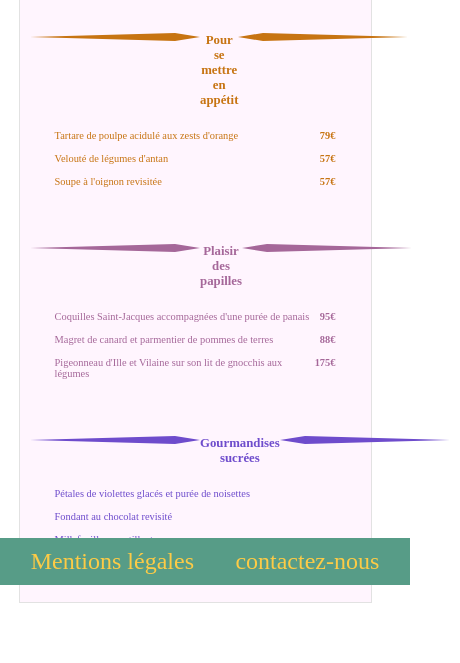
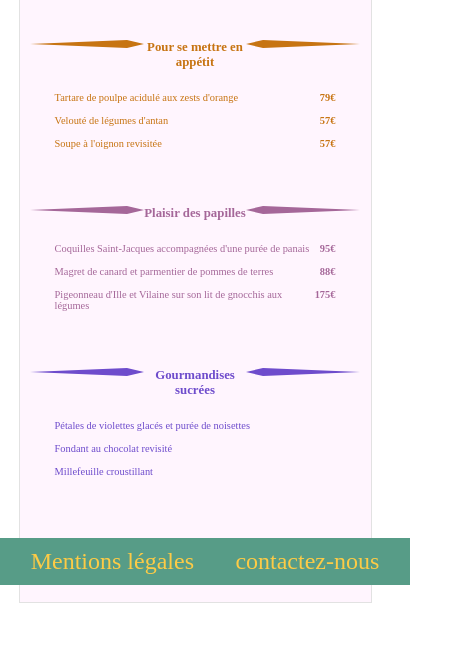
Before and after one commit to Maytongly/ohmyfood_projet03, a website: page page_Lechic.html in a window 390 px wide. Shown: the part 259-922 px from the top of the page, 460 px wide, since content can reach past the window. Drawn offline with Linux system fonts and the light colour scheme; a web font is replaced by a local one.

Commit message:
rectification des traits dans la pages lechic dans media quiery

```diff
--- a/sass/Utils/_mediaquiery.scss
+++ b/sass/Utils/_mediaquiery.scss
@@ -15,6 +15,58 @@
             margin-bottom: 10%;
         }
     }
+    .lechic{
+        .trait_gauche_appétit1{
+            border-left: 97px solid transparent;
+            border-right: 17px solid transparent;
+        }
+        .trait_gauche_appétit2{
+            border-left: 97px solid transparent;
+            border-right: 17px solid transparent;
+        }
+        .trait_droit_appétit1{
+            border-left: 17px solid transparent;
+            border-right: 97px solid transparent;
+        }
+        .trait_droit_appétit2{
+            border-left: 17px solid transparent;
+            border-right: 97px solid transparent;
+        }
+        .trait_gauche_papilles1{
+            border-left: 97px solid transparent;
+            border-right: 17px solid transparent;
+        }
+        .trait_gauche_papilles2{
+            border-left: 97px solid transparent;
+            border-right: 17px solid transparent;
+        }
+        .trait_droit_papilles1{
+            border-left: 17px solid transparent;
+            border-right: 97px solid transparent;
+        }
+        .trait_droit_papilles2{
+            border-left: 17px solid transparent;
+            border-right: 97px solid transparent;
+        }
+        .trait_gauche_sucrées1{
+            border-left: 97px solid transparent;
+            border-right: 17px solid transparent;
+        }
+        .trait_gauche_sucrées2{
+            border-left: 97px solid transparent;
+            border-right: 17px solid transparent;
+        }
+        .trait_droit_sucrées1{
+            border-left: 17px solid transparent;
+            border-right: 97px solid transparent;
+        }
+        .trait_droit_sucrées2{
+            border-left: 17px solid transparent;
+            border-right: 97px solid transparent;
+        }
+
+    }
+
 
     #carte {
         max-width: 90%;
```
Also changed, not shown: main.css, 1 other file.
